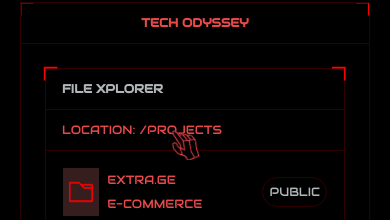
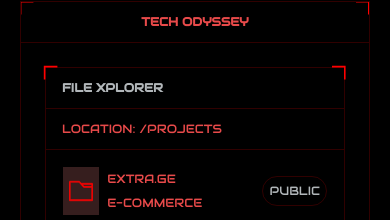
Before and after one commit to GGiunashvili/portfolio, a Next.js app: page / in a window 390 px wide. Shown: the part 1236-1456 px from the top of the page. Built offline with nearby package versions, Linux system fonts and the light colour scheme; a web font is replaced by a local one.

Commit message:
remove fullscren on mobile

```diff
--- a/components/CustomCursor.tsx
+++ b/components/CustomCursor.tsx
@@ -65,7 +65,7 @@ const CustomCursor = () => {
         alt="Custom Cursor"
         width={30}
         height={30}
-        className="w-[30px] h-[30px] "
+        className="w-[30px] h-[30px] hidden md:flex"
       />
     </div>
   );
--- a/components/Profile.tsx
+++ b/components/Profile.tsx
@@ -26,7 +26,7 @@ export default function Profile() {
   return (
     <div className="w-full">
       <div className="flex items-center justify-start w-full gap-[12px] mb-[20px]">
-        <button onClick={toggleFullscreen} className=" text-red">
+        <button onClick={toggleFullscreen} className="hidden md:flex text-red">
           {isFullscreen ? (
             <ArrowsPointingInIcon className="w-[24px] h-[24px]" />
           ) : (
```
Also changed, not shown: components/layout.tsx (+0 -25 lines).
